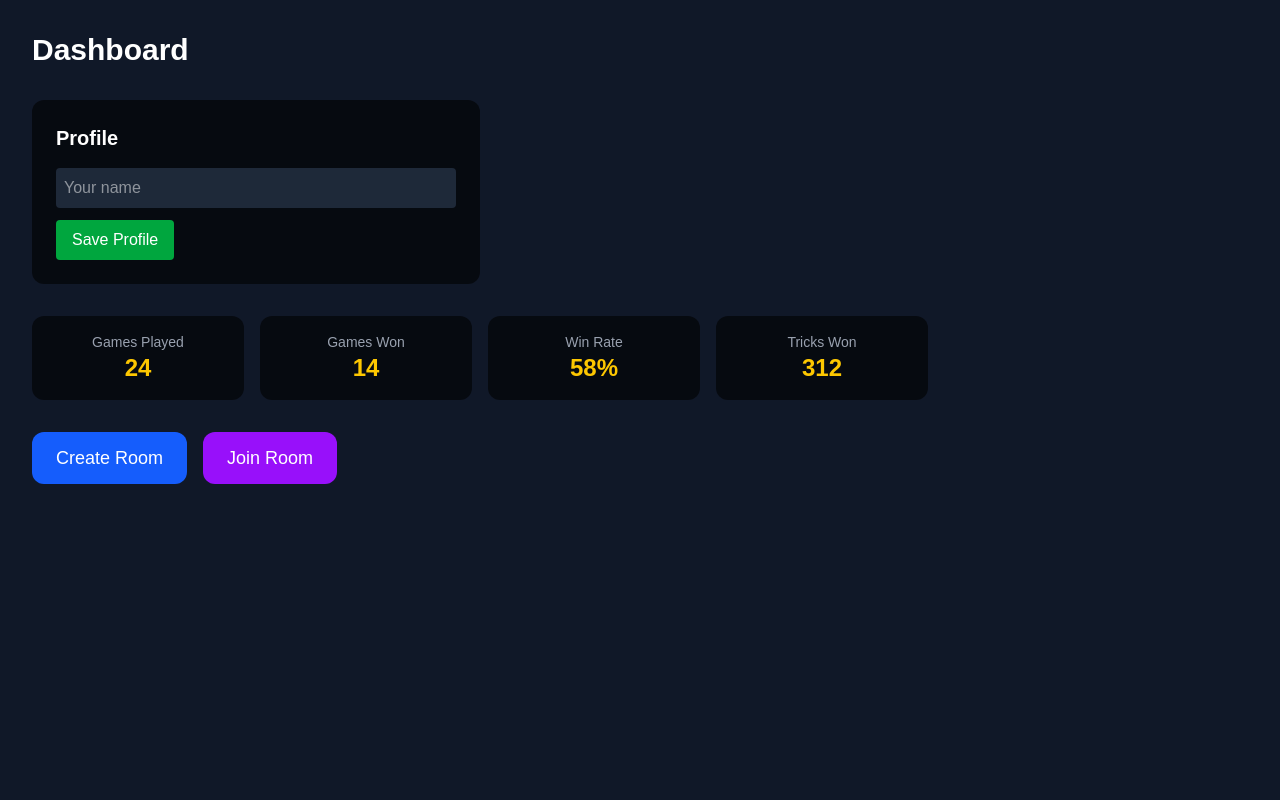
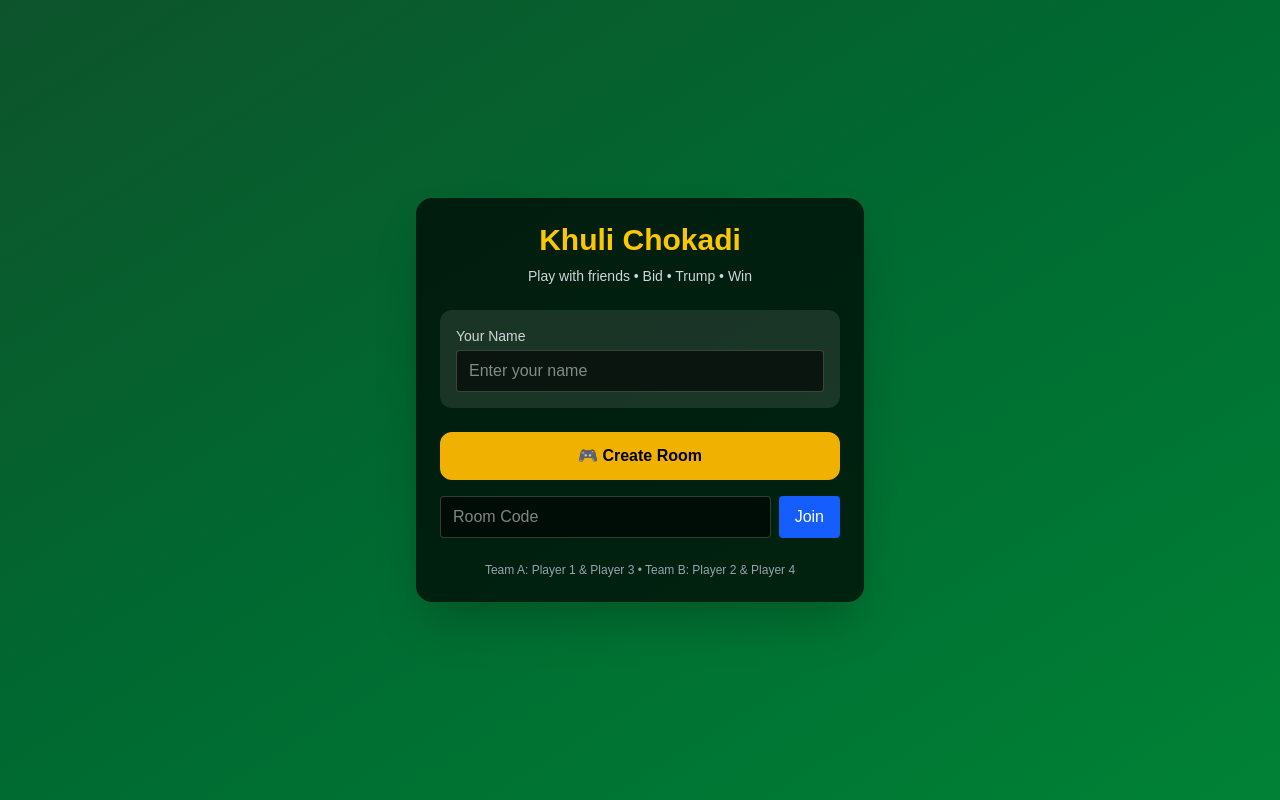
Before and after one commit to kapiljangid8290/court-piece-game, a Next.js app in the folder client/: page /dashboard in a window 1280 px wide. Built offline with nearby package versions, Linux system fonts and the light colour scheme.

Commit message:
stats logics

```diff
--- a/client/app/dashboard/page.tsx
+++ b/client/app/dashboard/page.tsx
@@ -1,81 +1,132 @@
 "use client";
 
+import { useEffect, useState } from "react";
 import { useRouter } from "next/navigation";
-import { use, useState } from "react";
+import { getPlayerStats } from "@/lib/stats";
 
-export default function DashboardPage() {
-    const router = useRouter();
-  const [name, setName] = useState("");
-  const [savedName, setSavedName] = useState("");
+export default function Dashboard() {
+  const router = useRouter();
+
+  const [playerName, setPlayerName] = useState("");
+  const [roomCode, setRoomCode] = useState("");
+  const [stats, setStats] = useState({
+    gamesPlayed: 0,
+    gamesWon: 0,
+    totalBids: 0,
+  });
+
+  // Update stats when playerName changes
+  useEffect(() => {
+  if (!playerName.trim()) return;
+
+  const s = getPlayerStats(playerName);
+  setStats(s);
+}, [playerName]);
+
 
   return (
-    <main className="min-h-screen bg-gray-900 text-white p-8 space-y-8">
-      <h1 className="text-3xl font-bold">Dashboard</h1>
+    <main className="min-h-screen bg-gradient-to-br from-green-900 to-green-700 flex items-center justify-center text-white">
 
-      {/* PROFILE */}
-      <section className="bg-black/60 rounded-xl p-6 max-w-md">
-        <h2 className="text-xl font-bold mb-4">Profile</h2>
+        {/* PLAYER STATS */}
+{playerName && (
+  <div className="bg-white/10 rounded-xl p-4 mb-6">
+    <h3 className="text-sm text-yellow-400 font-bold mb-3">
+      Your Stats
+    </h3>
 
-        <input
-          className="w-full p-2 rounded bg-gray-800 text-white mb-3"
-          placeholder="Your name"
-          value={name}
-          onChange={(e) => setName(e.target.value)}
-        />
+    <div className="grid grid-cols-3 gap-3 text-center">
+      <div className="bg-black/40 rounded-lg p-3">
+        <div className="text-xl font-bold">{stats.gamesPlayed}</div>
+        <div className="text-xs text-gray-300">Games</div>
+      </div>
 
-        <button
-          onClick={() => setSavedName(name)}
-          className="bg-green-600 px-4 py-2 rounded"
-        >
-          Save Profile
-        </button>
+      <div className="bg-black/40 rounded-lg p-3">
+        <div className="text-xl font-bold text-green-400">
+          {stats.gamesWon}
+        </div>
+        <div className="text-xs text-gray-300">Wins</div>
+      </div>
 
-        {savedName && (
-          <p className="mt-3 text-green-400">
-            Saved as: {savedName}
-          </p>
-        )}
-      </section>
-
-      {/* STATS */}
-<section className="grid grid-cols-4 gap-4 max-w-4xl">
-  {[
-    ["Games Played", 24],
-    ["Games Won", 14],
-    ["Win Rate", "58%"],
-    ["Tricks Won", 312],
-  ].map(([label, value]) => (
-    <div
-      key={label}
-      className="bg-black/60 rounded-xl p-4 text-center"
-    >
-      <div className="text-gray-400 text-sm">{label}</div>
-      <div className="text-2xl font-bold text-yellow-400">
-        {value}
+      <div className="bg-black/40 rounded-lg p-3">
+        <div className="text-xl font-bold text-blue-400">
+          {stats.totalBids}
+        </div>
+        <div className="text-xs text-gray-300">Bids</div>
       </div>
     </div>
-  ))}
-</section>
+  </div>
+)}
 
-{/* GAME ENTRY */}
-<section className="flex gap-4 mt-6">
-  <button
-  onClick={() => router.push("/")}
-  className="bg-blue-600 px-6 py-3 rounded-xl text-lg"
->
-  Create Room
-</button>
+      <div className="w-full max-w-md bg-black/70 rounded-2xl shadow-2xl p-6">
 
+        {/* TITLE */}
+        <h1 className="text-3xl font-bold text-center text-yellow-400 mb-2">
+          Khuli Chokadi
+        </h1>
+        <p className="text-center text-sm text-gray-300 mb-6">
+          Play with friends • Bid • Trump • Win
+        </p>
 
-  <button
-  onClick={() => router.push("/")}
-  className="bg-purple-600 px-6 py-3 rounded-xl text-lg"
->
-  Join Room
-</button>
+        {/* PROFILE CARD */}
+        <div className="bg-white/10 rounded-xl p-4 mb-6">
+          <label className="block text-sm mb-1 text-gray-300">
+            Your Name
+          </label>
+          <input
+            value={playerName}
+            onChange={(e) => setPlayerName(e.target.value)}
+            placeholder="Enter your name"
+            className="w-full px-3 py-2 rounded bg-black/60 border border-white/20 focus:outline-none focus:ring-2 focus:ring-yellow-400"
+          />
+        </div>
 
-</section>
+        {/* ACTIONS */}
+        <div className="space-y-4">
 
+          {/* CREATE ROOM */}
+          <button
+            onClick={() => {
+              if (!playerName.trim()) {
+                alert("Enter your name");
+                return;
+              }
+              router.push(`/?name=${encodeURIComponent(playerName)}`);
+            }}
+            className="w-full py-3 rounded-xl bg-yellow-500 text-black font-bold hover:bg-yellow-400 transition"
+          >
+            🎮 Create Room
+          </button>
+
+          {/* JOIN ROOM */}
+          <div className="flex gap-2">
+            <input
+              value={roomCode}
+              onChange={(e) => setRoomCode(e.target.value)}
+              placeholder="Room Code"
+              className="flex-1 px-3 py-2 rounded bg-black/60 border border-white/20 focus:outline-none"
+            />
+            <button
+              onClick={() => {
+                if (!playerName.trim() || !roomCode.trim()) {
+                  alert("Enter name & room code");
+                  return;
+                }
+                router.push(
+                  `/?name=${encodeURIComponent(playerName)}&room=${roomCode}`
+                );
+              }}
+              className="px-4 py-2 rounded bg-blue-600 hover:bg-blue-500 transition"
+            >
+              Join
+            </button>
+          </div>
+        </div>
+
+        {/* FOOTER */}
+        <p className="text-xs text-center text-gray-400 mt-6">
+          Team A: Player 1 & Player 3 • Team B: Player 2 & Player 4
+        </p>
+      </div>
     </main>
   );
 }
--- a/client/app/page.tsx
+++ b/client/app/page.tsx
@@ -1,5 +1,6 @@
 "use client";
 
+import { useSearchParams } from "next/navigation";
 import { useEffect, useRef, useState } from "react";
 import { io, Socket } from "socket.io-client";
 import PlayingCard from "@/components/PlayingCard";
@@ -38,7 +39,9 @@ const SEAT_POSITIONS: Record<string, { x: number; y: number }> = {
 /* ================= PAGE ================= */
 
 export default function Home() {
-
+const searchParams = new URLSearchParams(window.location.search);
+const name = searchParams.get("name");
+const room = searchParams.get("room");
   const socketRef = useRef<Socket | null>(null);
 const tableCardRefs = useRef<HTMLDivElement[]>([]);
   const [roomId, setRoomId] = useState<string | null>(null);
@@ -65,6 +68,15 @@ const tableCardRefs = useRef<HTMLDivElement[]>([]);
   const [tableCards, setTableCards] = useState<
     { playerId: string; card: Card }[]
   >([]);
+
+  useEffect(() => {
+  const nameFromUrl = searchParams.get("name");
+
+  if (nameFromUrl) {
+    setPlayerName(nameFromUrl);
+  }
+}, [searchParams]);
+
 
   /* ================= SOCKET ================= */
 
@@ -233,6 +245,9 @@ socket.on("score_update", (newScores) => {
 
       {/* TOP BAR */}
       <div className="fixed top-0 left-0 right-0 z-40 bg-black/80 px-6 py-3 flex justify-between text-sm">
+      <div className="text-sm">
+  Player: <b className="text-yellow-400">{playerName}</b>
+</div>
         <div>
           You: <b className="text-yellow-300">{playerId ?? "-"}</b> | Phase:{" "}
           <b className="text-blue-300">{phase}</b>
--- /dev/null
+++ b/client/lib/stats.ts
@@ -0,0 +1,32 @@
+export type PlayerStats = {
+  gamesPlayed: number;
+  gamesWon: number;
+  totalBids: number;
+};
+
+const DEFAULT_STATS: PlayerStats = {
+  gamesPlayed: 0,
+  gamesWon: 0,
+  totalBids: 0,
+};
+
+export function getPlayerStats(name: string): PlayerStats {
+  if (!name) return DEFAULT_STATS;
+
+  const raw = localStorage.getItem(`stats:${name}`);
+  return raw ? JSON.parse(raw) : DEFAULT_STATS;
+}
+
+export function savePlayerStats(name: string, stats: PlayerStats) {
+  localStorage.setItem(`stats:${name}`, JSON.stringify(stats));
+}
+
+export function incrementStat(
+  name: string,
+  field: keyof PlayerStats,
+  value = 1
+) {
+  const stats = getPlayerStats(name);
+  stats[field] += value;
+  savePlayerStats(name, stats);
+}
```
